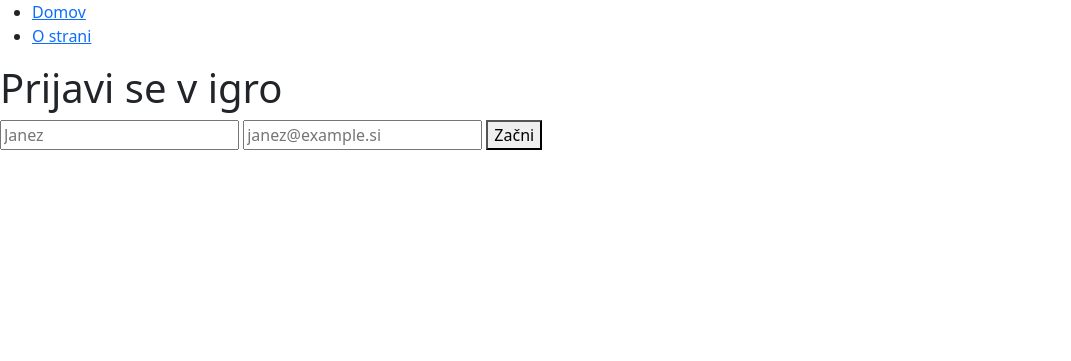
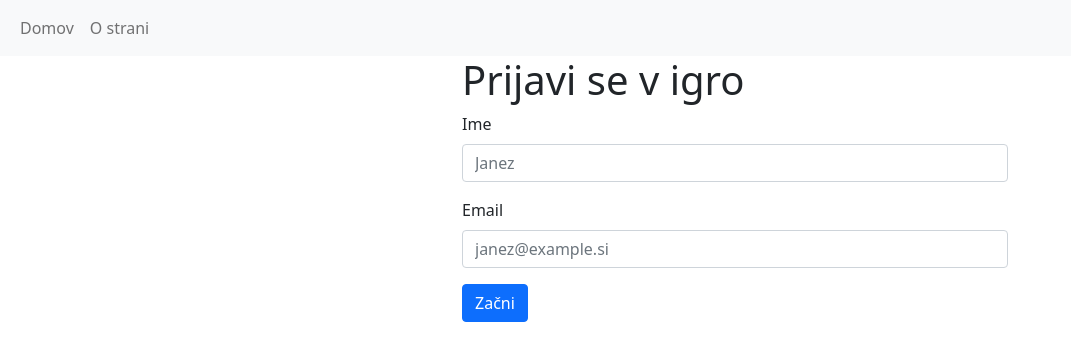
Before and after one commit to mkorbar/WD2-code, a Flask app: page /login in a window 1280 px wide. Shown: the top 361 px of the page, without its empty margins (0-1071 px from the left). Run offline with Flask 2, Linux system fonts and the light colour scheme.

Commit message:
Added the design using bootstrap

```diff
--- a/main.py
+++ b/main.py
@@ -55,17 +55,17 @@ def result():
 
     if guess == user.secret_number:
         message = "Pravilno! Skrito število je {0}".format(str(user.secret_number))
-        response = make_response(render_template("result.html", message=message))
+        response = make_response(render_template("result.html", finished=True, message=message))
         user.secret_number = random.randint(1, MAX_SECRET)
         db.add(user)
         db.commit()
         return response
     elif guess > user.secret_number:
         message = "Ta poizkus ni pravilen. Poizkusi z manjšo številko."
-        return render_template("result.html", message=message)
+        return render_template("result.html", finished=False, message=message)
     elif guess < user.secret_number:
         message = "Ta poizkus ni pravilen. Poizkusi z večjo številko."
-        return render_template("result.html", message=message)
+        return render_template("result.html", finished=False,  message=message)
 
 
 if __name__ == '__main__':
--- a/templates/base.html
+++ b/templates/base.html
@@ -11,12 +11,33 @@
     <title>Skrito stevilo</title>
   </head>
   <body>
-    <ul>
-        <li><a href="/">Domov</a></li>
-        <li><a href="/about">O strani</a></li>
-    </ul>
+    <nav class="navbar navbar-expand-sm navbar-light bg-light">
+      <div class="container-fluid">
+        <button class="navbar-toggler" type="button" data-bs-toggle="collapse" data-bs-target="#navbarNav" aria-controls="navbarNav" aria-expanded="false" aria-label="Toggle navigation">
+          <span class="navbar-toggler-icon"></span>
+        </button>
+        <div class="collapse navbar-collapse" id="navbarNav">
+            <ul class="navbar-nav">
+                <li class="nav-item">
+                    <a class="nav-link" href="/">Domov</a>
+                </li>
+                <li class="nav-item">
+                    <a class="nav-link" href="/about">O strani</a>
+                </li>
+            </ul>
+        </div>
+      </div>
+    </nav>
+    <div class="container">
+        <div class="row">
+            <div class="col-lg-4"></div>
+            <div class="col-lg-6">
     {% block content %}
     {% endblock content %}
+            </div>
+            <div class="col-lg-4"></div>
+        </div>
+    </div>
     <script src="https://cdn.jsdelivr.net/npm/bootstrap@5.0.0-beta2/dist/js/bootstrap.bundle.min.js" integrity="sha384-b5kHyXgcpbZJO/tY9Ul7kGkf1S0CWuKcCD38l8YkeH8z8QjE0GmW1gYU5S9FOnJ0" crossorigin="anonymous"></script>
   </body>
 </html>
--- a/templates/login.html
+++ b/templates/login.html
@@ -5,8 +5,14 @@
 
     <h1>Prijavi se v igro</h1>
     <form action="login" method="post">
-        <input type="text" name="user-name" placeholder="Janez">
-        <input type="email" name="user-email" placeholder="janez@example.si">
-        <button type="submit">Začni</button>
+        <div class="mb-3">
+            <label class="form-label" for="user-name">Ime</label>
+            <input class="form-control" type="text" id="user-name" name="user-name" placeholder="Janez">
+        </div>
+        <div class="mb-3">
+            <label class="form-label" for="user-email">Email</label>
+            <input class="form-control" type="email" id="user-email" name="user-email" placeholder="janez@example.si">
+        </div>
+        <button type="submit" class="btn btn-primary">Začni</button>
     </form>
     {% endblock content %}
```
Also changed, not shown: templates/index.html (+9 -2 lines), templates/result.html (+7 -1 lines).
